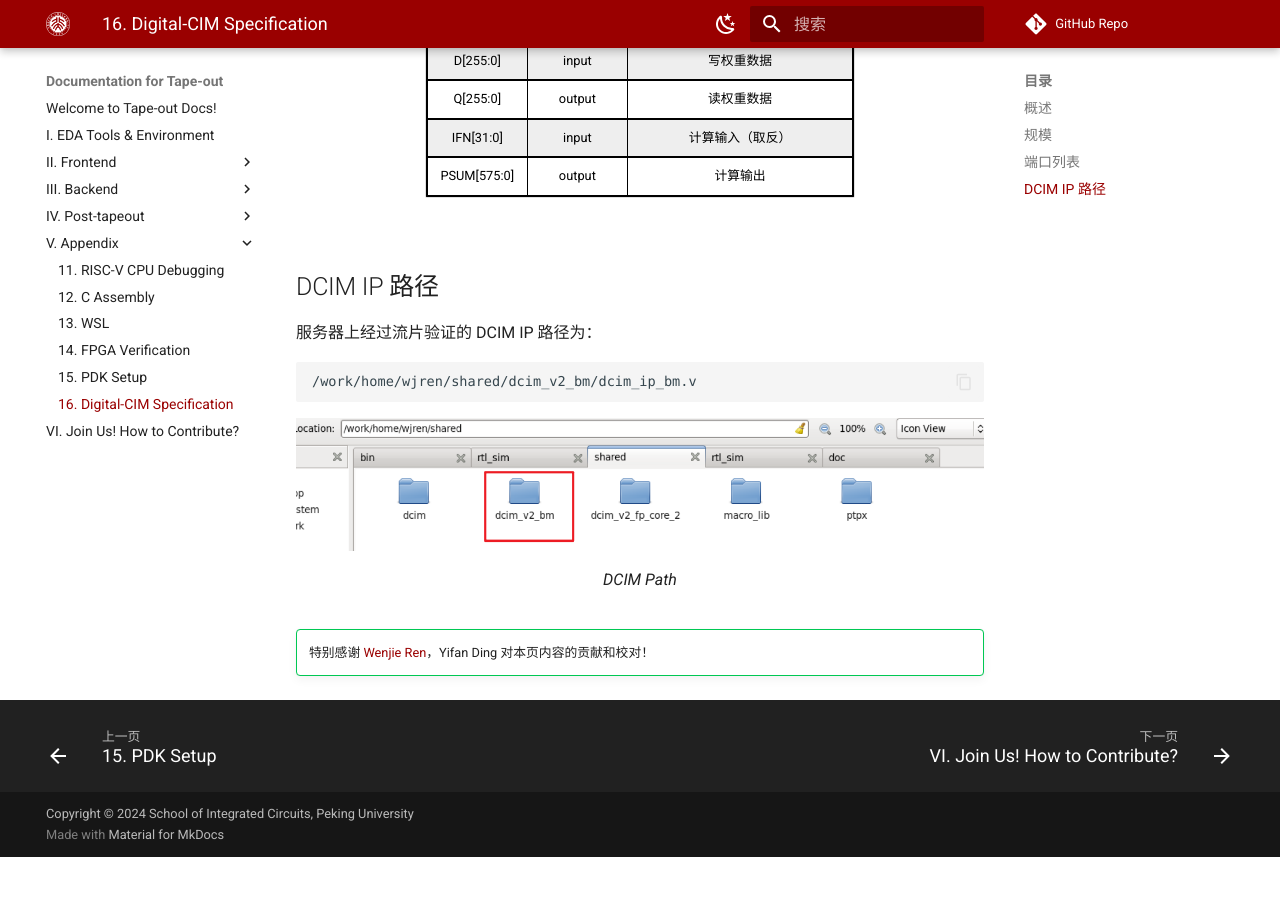
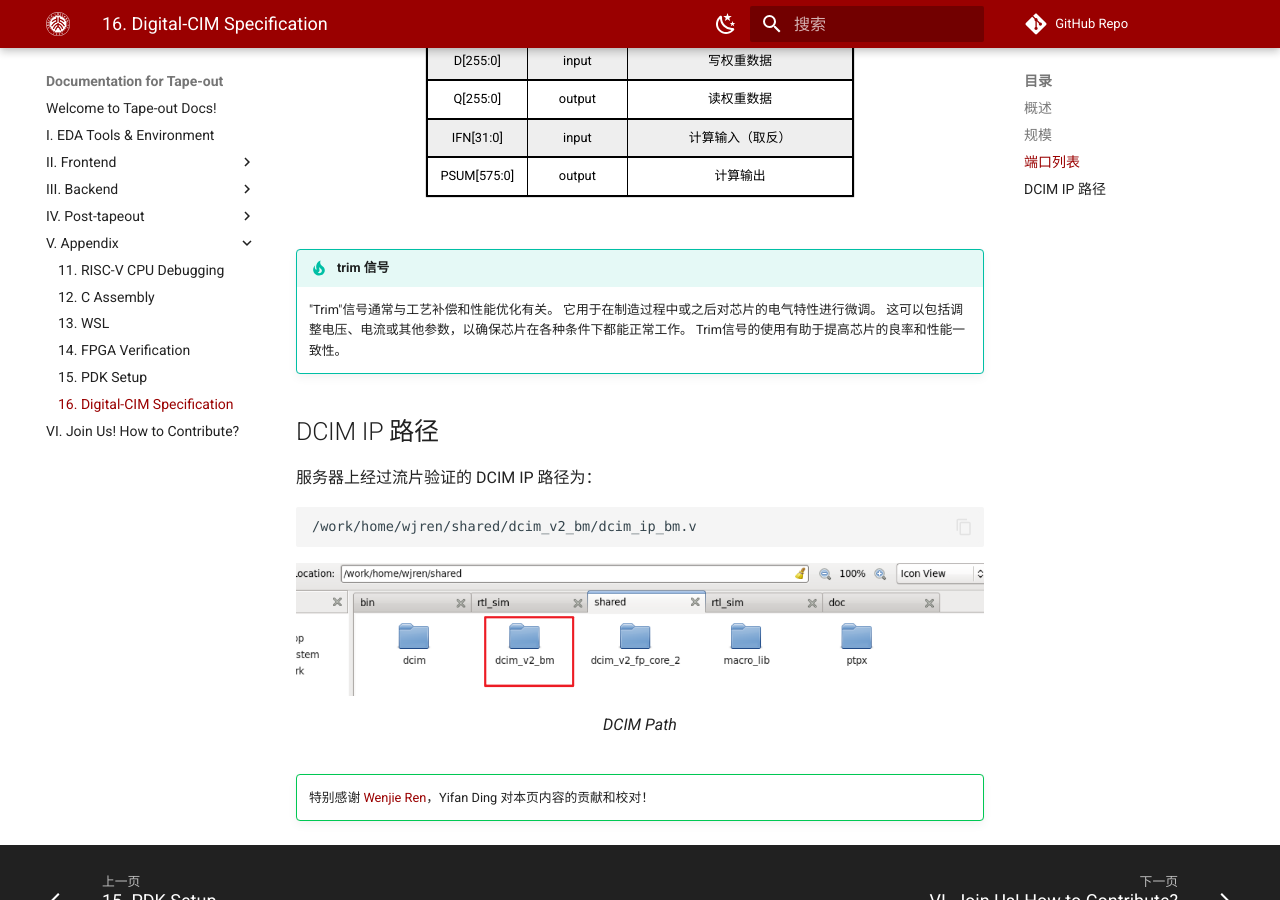
Before and after one commit to pku-pacific-lab-team/Tape-out_template_doc, an MkDocs documentation site: the page built from docs/DCIM_spec.md, in a window 1280 px wide and 900 px high, scrolled down 2279 px. Built offline with MkDocs 1.6.1 and Material for MkDocs 9.7.7, drawn with Linux system fonts in a browser that asks for light colours; some web fonts are replaced; formulas are drawn with MathJax 3; comment, search, counter and statistics services are not loaded; before the commit the page ends 3136 px from its top, so only the background shows below that.

Commit message:
Fix DCIM section: trim explain

```diff
--- a/docs/DCIM_spec.md
+++ b/docs/DCIM_spec.md
@@ -130,6 +130,12 @@ DCIM 的规模为 512 行 x 256 列。
 
 </div>
 
+!!! tip "trim 信号"
+    "Trim"信号通常与工艺补偿和性能优化有关。
+    它用于在制造过程中或之后对芯片的电气特性进行微调。
+    这可以包括调整电压、电流或其他参数，以确保芯片在各种条件下都能正常工作。
+    Trim信号的使用有助于提高芯片的良率和性能一致性。
+
 ## DCIM IP 路径
 
 服务器上经过流片验证的 DCIM IP 路径为：
```
